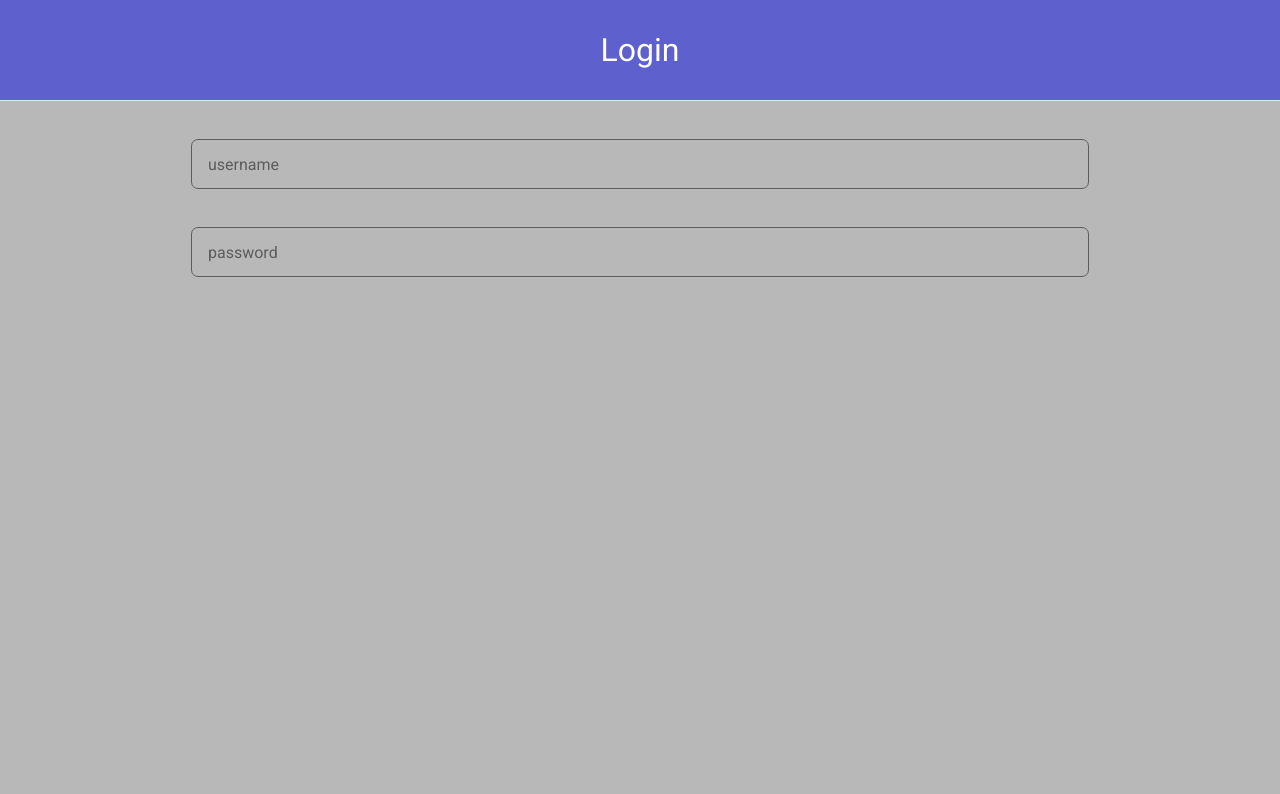
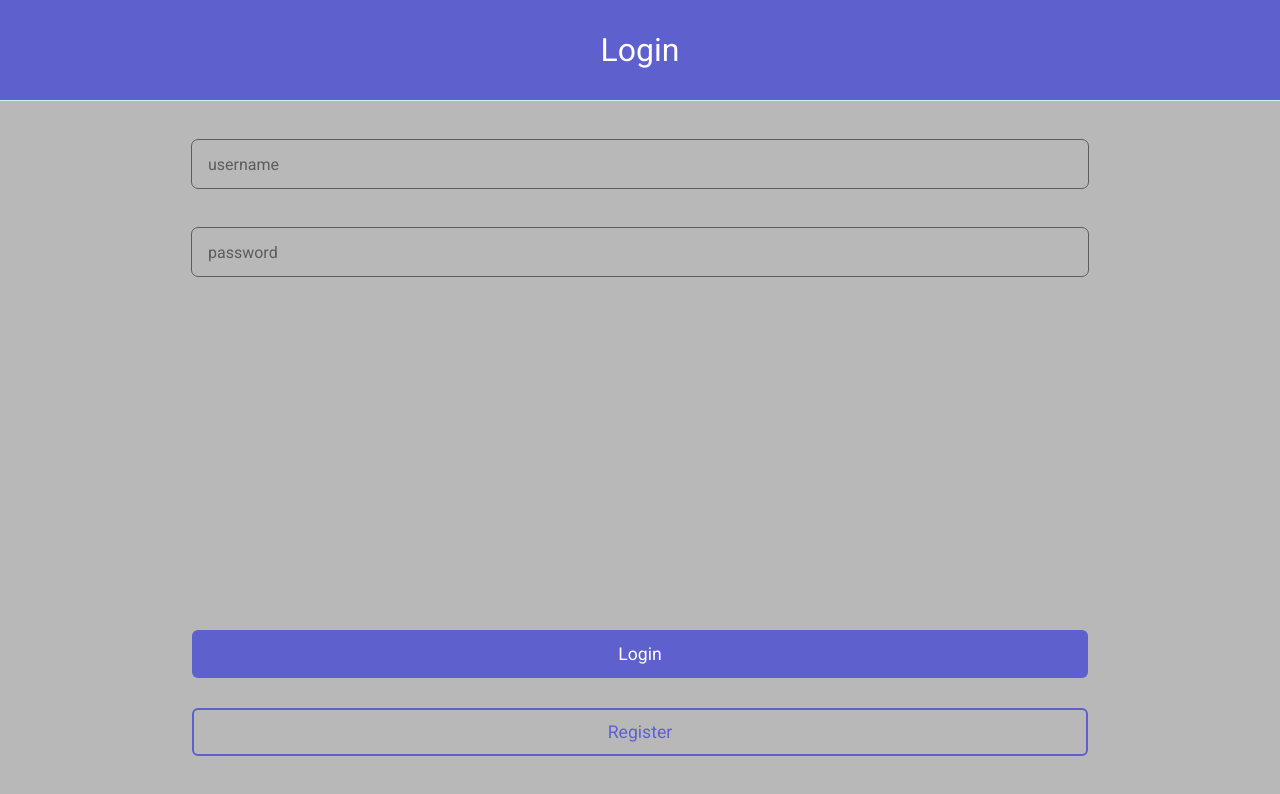
Before and after one commit to T-hash06/React-Social, a React (Vite) app: page /login in a window 1280 px wide. Shown: the top 794 px of the page. Built offline with nearby package versions, Linux system fonts and the light colour scheme.

Commit message:
[CREATE] Button Component

```diff
--- /dev/null
+++ b/src/components/Button.tsx
@@ -0,0 +1,23 @@
+import "../styles/Button.css";
+
+interface props {
+	onClick: () => void;
+	className: string;
+	children: string;
+	main?: boolean;
+}
+
+export default function Button({ onClick, children, className, main }: props) {
+	return (
+		<>
+			<button
+				className={`button-container ${className} ${
+					main ? "main" : ""
+				}`}
+				onClick={onClick}
+			>
+				{children}
+			</button>
+		</>
+	);
+}
--- a/src/index.css
+++ b/src/index.css
@@ -14,6 +14,7 @@
 	--light-5: #caf0f8;
 
 	--black: #303030;
+	--white: #e4e4e4;
 
 	--grey: #5c5c5c;
 	--light-grey: #b8b8b8;
@@ -22,6 +23,7 @@
 
 	--title-height: 100px;
 	--inputs-height: 48px;
+	--buttons-height: 48px;
 
 	--radius: 6px;
 
--- /dev/null
+++ b/src/styles/Button.css
@@ -0,0 +1,29 @@
+.button-container {
+	--main-color: var(--main);
+	--text-color: var(--white);
+	--back-color: var(--back);
+
+	border: none;
+	outline: none;
+
+	width: 100%;
+	height: var(--buttons-height);
+
+	border-radius: var(--radius);
+	border: 2px solid var(--main-color);
+
+	color: var(--main-color);
+	background-color: var(--back-color);
+
+	font-size: 1.1rem;
+	font-weight: 400;
+
+	cursor: pointer;
+}
+
+.button-container.main {
+	background-color: var(--main-color);
+	color: var(--sec-color);
+
+	border: none;
+}
--- a/src/styles/LoginView.css
+++ b/src/styles/LoginView.css
@@ -14,7 +14,20 @@
 	align-content: flex-start;
 }
 
+#login-container .buttons-section {
+	display: flex;
+	flex-wrap: wrap;
+
+	justify-content: center;
+	align-content: flex-start;
+}
+
 #login-container .inputs-section .text-input {
 	margin-top: 40px;
 	width: 70%;
 }
+
+#login-container .buttons-section .rect-button {
+	margin-top: 30px;
+	width: 70%;
+}
--- a/src/styles/TextInput.css
+++ b/src/styles/TextInput.css
@@ -1,8 +1,8 @@
 .input-container {
-	--label-color: var(--grey);
-	--active-color: var(--dark-2);
 	--back-color: var(--light-grey);
 	--border-color: var(--grey);
+	--active-color: var(--main);
+	--label-color: var(--grey);
 	--font-size: 16px;
 
 	display: flex;
--- a/src/views/LoginView.tsx
+++ b/src/views/LoginView.tsx
@@ -1,13 +1,16 @@
 import "../styles/LoginView.css";
 
+import TextInput from "../components/TextInput";
+import Button from "../components/Button";
 import Title from "../components/Title";
-import TextInput from "../components/TextInput";
 
 import { ChangeEvent, useState } from "react";
+import { useNavigate } from "react-router-dom";
 
 export default function LoginView() {
 	const [username, setUsername] = useState("");
 	const [password, setPassword] = useState("");
+	const navigate = useNavigate();
 
 	const handleUsername = (event: ChangeEvent<HTMLInputElement>) => {
 		setUsername(event.target.value);
@@ -16,21 +19,36 @@ export default function LoginView() {
 		setPassword(event.target.value);
 	};
 
+	const handleLogin = () => {
+		alert("Unimplemented");
+	};
+	const handleRegister = () => {
+		navigate("/register");
+	};
+
 	return (
 		<>
 			<div id="login-container">
 				<Title>Login</Title>
 				<section className="inputs-section">
 					<TextInput
-						className={`text-input`}
+						className="text-input"
 						label="username"
 						onChange={handleUsername}
 					/>
 					<TextInput
-						className={`text-input`}
+						className="text-input"
 						label="password"
 						onChange={handlePassword}
 					/>
+				</section>
+				<section className="buttons-section">
+					<Button className="rect-button" onClick={handleLogin} main>
+						Login
+					</Button>
+					<Button className="rect-button" onClick={handleRegister}>
+						Register
+					</Button>
 				</section>
 			</div>
 		</>
```
